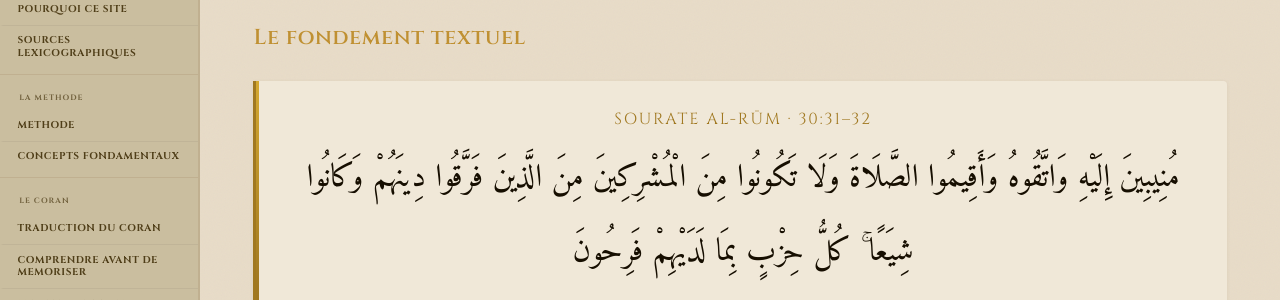
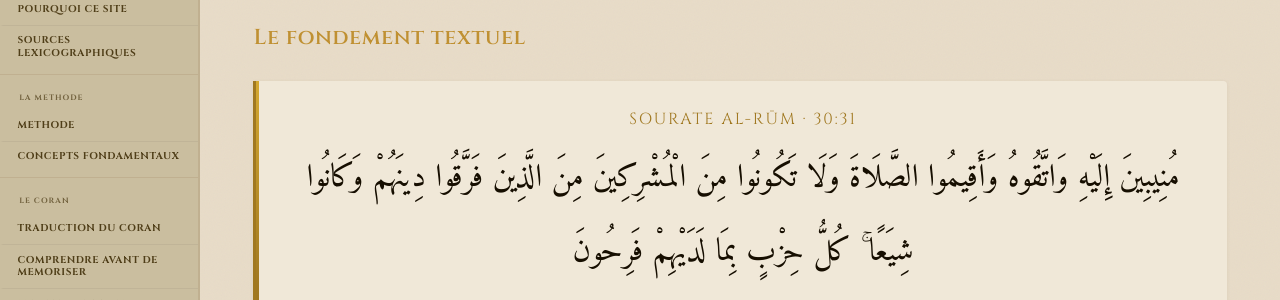
Before and after one commit to Makhuwcoder/islamducoran, a Jekyll site: the page built from baraa.md, in a window 1280 px wide and 900 px high, scrolled down 1111 px. Shown: the part 152-452 px from the top of the window. Built offline with Jekyll 4.4.1, drawn with Linux system fonts in a browser that asks for light colours.

Commit message:
baraa.md: inclues verset en une ligne + ref 30:31 matchable par audio.js

```diff
--- a/baraa.md
+++ b/baraa.md
@@ -19,16 +19,11 @@
 
 ## Le verset fondateur
 
-{% include verset.html
-   ref="Sourate Al-Ḥajj · 22:78"
-   ar="وَجَاهِدُوا فِي اللَّهِ حَقَّ جِهَادِهِ ۚ هُوَ اجْتَبَاكُمْ وَمَا جَعَلَ عَلَيْكُمْ فِي الدِّينِ مِنْ حَرَجٍ ۚ مِّلَّةَ أَبِيكُمْ إِبْرَاهِيمَ ۚ هُوَ سَمَّاكُمُ الْمُسْلِمِينَ مِن قَبْلُ"
-   trl="*Wa-jāhidū fī llāhi ḥaqqa jihādihi · Huwa jtabākum · wa-mā jaʿala ʿalaykum fī d-dīni min ḥaraj · Millata abīkum Ibrāhīm · **Huwa sammākumu l-muslimīna min qabl***"
-   trad="Et engagez-vous dans la voie d'Allaah comme il le mérite. C'est Lui qui vous a choisis et Il n'a imposé sur vous aucune restriction dans le *dīn* — la *milla* de votre père Ibrāhīm. **C'est Lui qui vous a nommés *muslimūn* auparavant.**"
-%}
+{% include verset.html ref="Sourate Al-Ḥajj · 22:78" ar="وَجَاهِدُوا فِي اللَّهِ حَقَّ جِهَادِهِ ۚ هُوَ اجْتَبَاكُمْ وَمَا جَعَلَ عَلَيْكُمْ فِي الدِّينِ مِنْ حَرَجٍ ۚ مِّلَّةَ أَبِيكُمْ إِبْرَاهِيمَ ۚ هُوَ سَمَّاكُمُ الْمُسْلِمِينَ مِن قَبْلُ" trl="*Wa-jāhidū fī llāhi ḥaqqa jihādihi · Huwa jtabākum · wa-mā jaʿala ʿalaykum fī d-dīni min ḥaraj · Millata abīkum Ibrāhīm · **Huwa sammākumu l-muslimīna min qabl***" trad="Et engagez-vous dans la voie d'Allaah comme il le mérite. C'est Lui qui vous a choisis et Il n'a imposé sur vous aucune restriction dans le *dīn* — la *milla* de votre père Ibrāhīm. **C'est Lui qui vous a nommés *muslimūn* auparavant.**" %}
 
 ## Le fondement textuel
 
-{% include verset.html ref="Sourate Al-Rūm · 30:31–32" ar="مُنِيبِينَ إِلَيْهِ وَاتَّقُوهُ وَأَقِيمُوا الصَّلَاةَ وَلَا تَكُونُوا مِنَ الْمُشْرِكِينَ مِنَ الَّذِينَ فَرَّقُوا دِينَهُمْ وَكَانُوا شِيَعًا ۚ كُلُّ حِزْبٍ بِمَا لَدَيْهِمْ فَرِحُونَ" trl="*Munībīna ilayhi wa-ttaqūhu wa-aqīmū l-ṣalāta — wa-lā takūnū mina l-**mushrikīna** — mina lladhīna **farraqū dīnahum** wa-kānū **shiyaʿan** — kullu **ḥizbin** bi-mā ladayhim **fariḥūna***" trad="En revenant vers Lui, en vous prémunissant de Lui, en accomplissant la ṣalāt — et ne soyez pas de ceux qui **associent** — de ceux qui ont **divisé leur *dīn*** et sont devenus des **factions** — chaque **groupe** se réjouit de ce qu'il détient." %}
+{% include verset.html ref="Sourate Al-Rūm · 30:31" ar="مُنِيبِينَ إِلَيْهِ وَاتَّقُوهُ وَأَقِيمُوا الصَّلَاةَ وَلَا تَكُونُوا مِنَ الْمُشْرِكِينَ مِنَ الَّذِينَ فَرَّقُوا دِينَهُمْ وَكَانُوا شِيَعًا ۚ كُلُّ حِزْبٍ بِمَا لَدَيْهِمْ فَرِحُونَ" trl="*Munībīna ilayhi wa-ttaqūhu wa-aqīmū l-ṣalāta — wa-lā takūnū mina l-**mushrikīna** — mina lladhīna **farraqū dīnahum** wa-kānū **shiyaʿan** — kullu **ḥizbin** bi-mā ladayhim **fariḥūna***" trad="En revenant vers Lui, en vous prémunissant de Lui, en accomplissant la ṣalāt — et ne soyez pas de ceux qui **associent** — de ceux qui ont **divisé leur *dīn*** et sont devenus des **factions** — chaque **groupe** se réjouit de ce qu'il détient." %}
 
 Le texte coranique nomme la fragmentation en groupes comme une forme d'association (*shirk*) — 30:31–32, 6:159. C'est précisément pourquoi cette déclaration est nécessaire : non par polémique envers quiconque, mais parce que le texte l'exige et que notre méthode l'impose.
 
```
